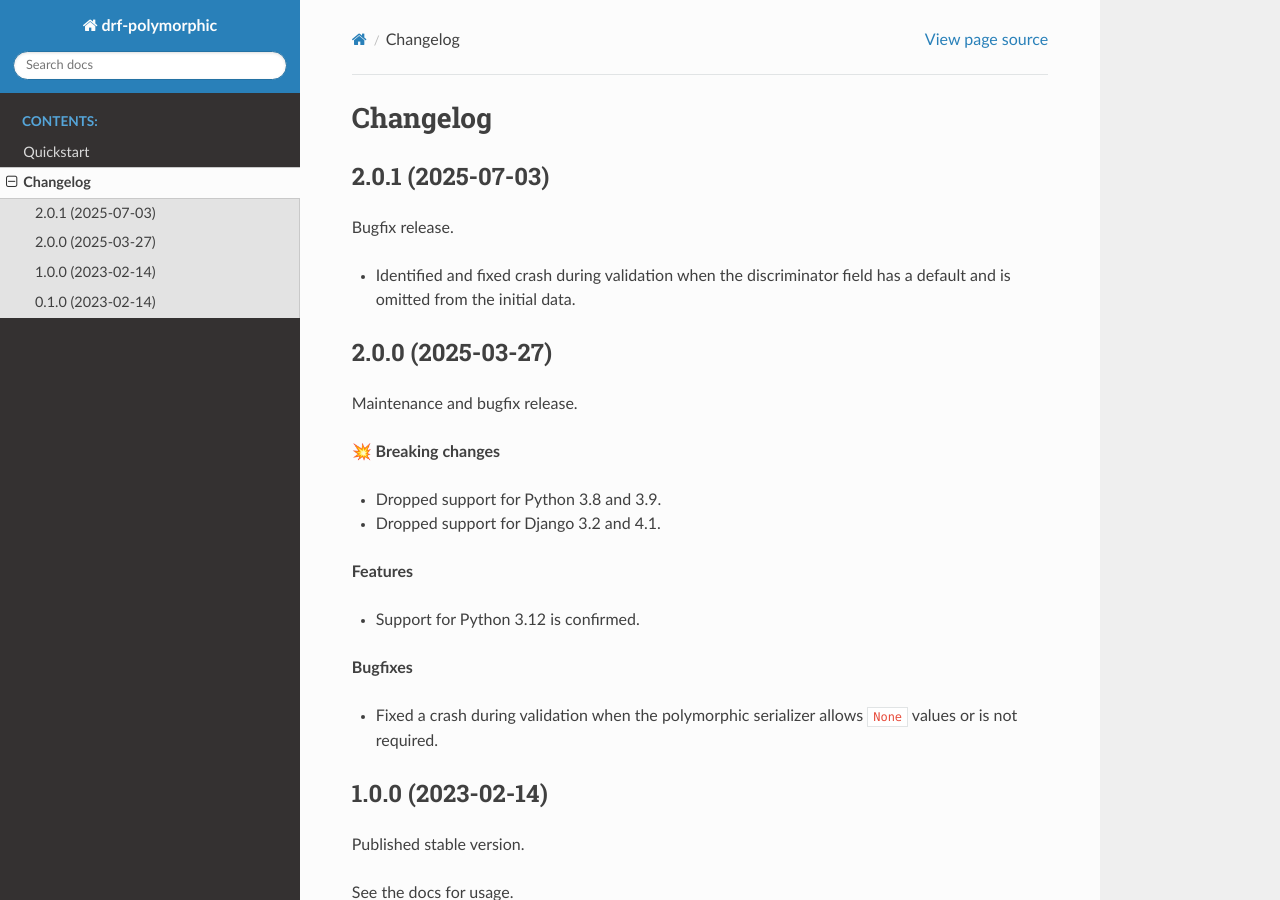
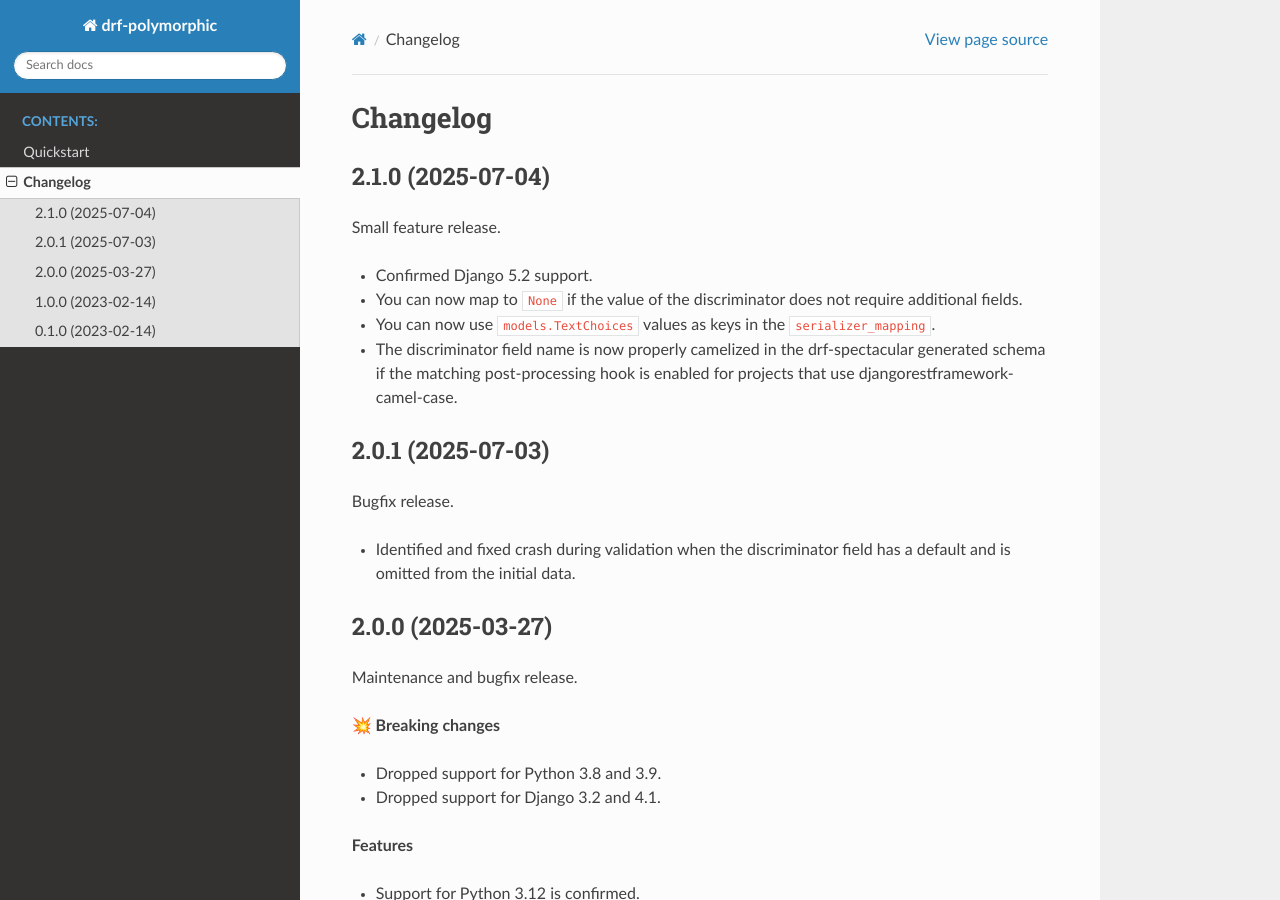
Before and after one commit to maykinmedia/drf-polymorphic, a Sphinx documentation site: the page built from docs/changelog.rst, in a window 1280 px wide and 900 px high. Built offline with Sphinx 7.4.7 and the Read the Docs theme 3.1.0, drawn with Linux system fonts in a browser that asks for light colours.

Commit message:
:bookmark: Bump to 2.1.0 and update changelog

```diff
--- a/README.rst
+++ b/README.rst
@@ -1,7 +1,7 @@
 DRF-polymorphic
 ===============
 
-:Version: 2.0.1
+:Version: 2.1.0
 :Source: https://github.com/maykinmedia/drf-polymorphic
 :Keywords: django, rest, polymorphic
 
--- a/docs/changelog.rst
+++ b/docs/changelog.rst
@@ -1,6 +1,19 @@
 =========
 Changelog
 =========
+
+2.1.0 (2025-07-04)
+==================
+
+Small feature release.
+
+* Confirmed Django 5.2 support.
+* You can now map to ``None`` if the value of the discriminator does not require
+  additional fields.
+* You can now use ``models.TextChoices`` values as keys in the ``serializer_mapping``.
+* The discriminator field name is now properly camelized in the drf-spectacular generated
+  schema if the matching post-processing hook is enabled for projects that use
+  djangorestframework-camel-case.
 
 2.0.1 (2025-07-03)
 ==================
--- a/docs/conf.py
+++ b/docs/conf.py
@@ -26,7 +26,7 @@ copyright = "2022, Maykin Media"
 author = "Maykin Media"
 
 # The full version, including alpha/beta/rc tags
-release = "2.0.1"
+release = "2.1.0"
 
 
 # -- General configuration ---------------------------------------------------
--- a/setup.cfg
+++ b/setup.cfg
@@ -2,7 +2,7 @@
 # see http://setuptools.readthedocs.io/en/latest/setuptools.html#configuring-setup-using-setup-cfg-files
 [metadata]
 name = drf-polymorphic
-version = 2.0.1
+version = 2.1.0
 description = Polymorphic serializers without models
 long_description = file: README.rst
 url = https://github.com/maykinmedia/drf-polymorphic
```
Also changed, not shown: .bumpversion.cfg.
